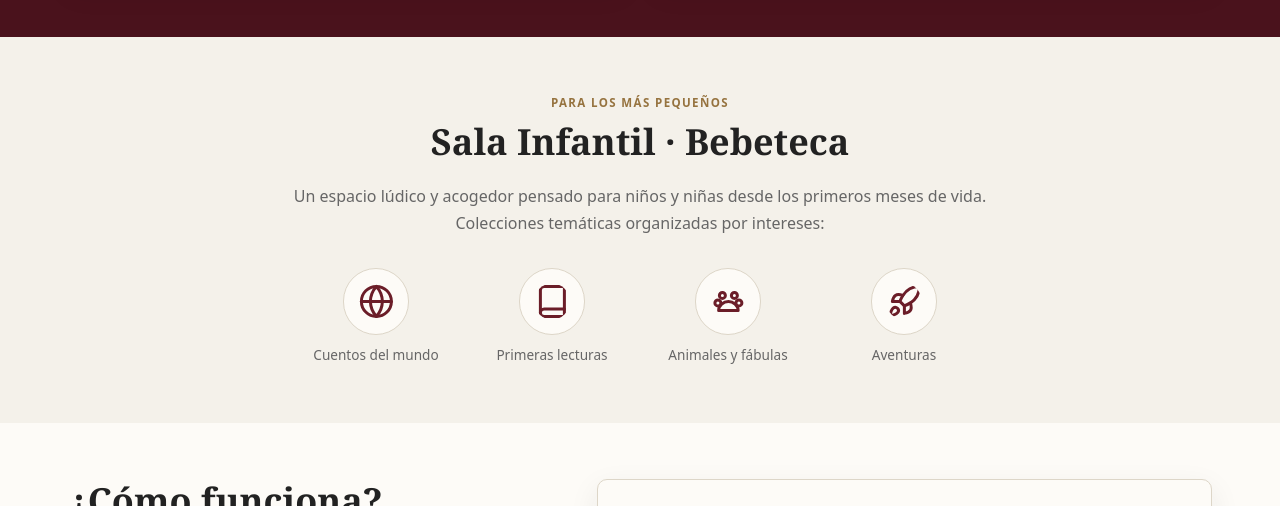
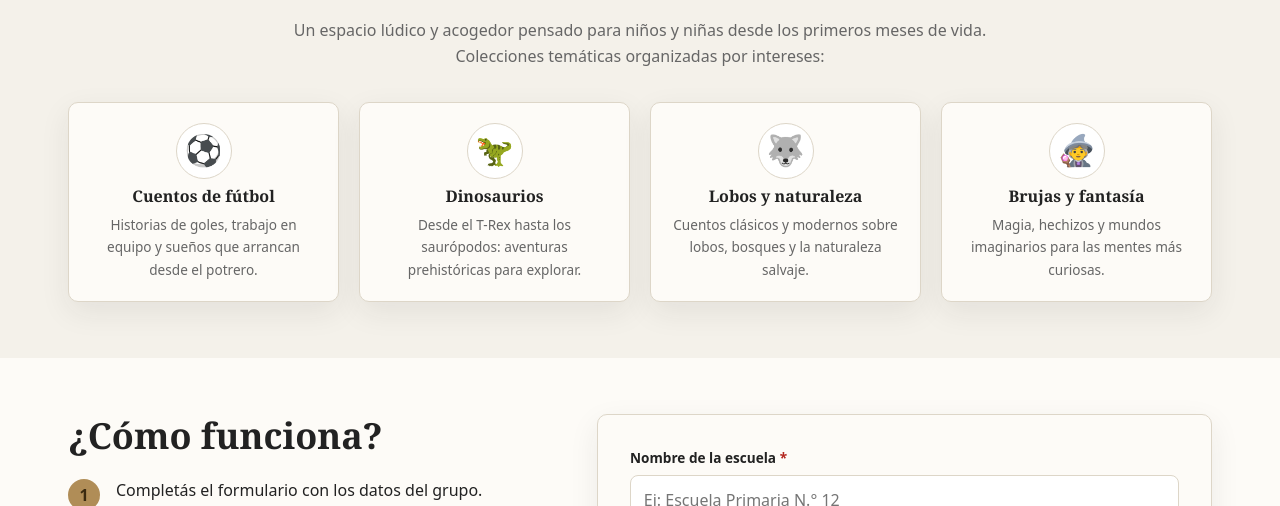
Before and after one commit to hleopary/biblioteca-pestalozzi-web, a plain HTML site: page index.html in a window 1280 px wide. Shown: the part 2294-2800 px from the top of the page. Drawn offline with Linux system fonts and the light colour scheme.

Commit message:
feat: ajustar estadisticas, novedades y bebeteca segun maqueta

```diff
--- a/css/styles.css
+++ b/css/styles.css
@@ -294,29 +294,34 @@ textarea:focus-visible {
   margin-bottom: 0;
 }
 
+/* Bloque único con borde que agrupa las dos estadísticas, separadas por una línea */
 .hero-stats {
   display: grid;
-  gap: var(--space-md);
+  border: 1px solid rgba(176, 141, 87, 0.5);
+  border-radius: var(--radius);
+  background-color: rgba(74, 18, 28, 0.6);
+  overflow: hidden;
 }
 
 .stat {
-  background: rgba(255, 255, 255, 0.06);
-  border: 1px solid rgba(176, 141, 87, 0.45);
-  border-radius: var(--radius);
-  padding: var(--space-md);
+  padding: var(--space-md) var(--space-lg);
   text-align: center;
+}
+
+.stat + .stat {
+  border-top: 1px solid rgba(176, 141, 87, 0.5);
 }
 
 .stat-number {
   display: block;
   font-family: var(--font-heading);
   font-size: 2rem;
-  color: var(--color-accent);
+  color: #fff;
 }
 
 .stat-label {
   font-size: 0.85rem;
-  color: rgba(255, 255, 255, 0.8);
+  color: rgba(255, 255, 255, 0.85);
 }
 
 /* --------------------------------------------------------------------------
@@ -484,6 +489,17 @@ textarea:focus-visible {
   color: var(--color-accent-dark);
 }
 
+/* Etiqueta en caja, arriba de la tarjeta (novedades) */
+.novedad .tag {
+  display: inline-block;
+  align-self: flex-start;
+  color: #fff;
+  background-color: var(--color-accent-dark);
+  padding: 0.3rem 0.65rem;
+  border-radius: 4px;
+  letter-spacing: 0.06em;
+}
+
 .card-date {
   margin-top: auto;
   padding-top: 0.6rem;
@@ -549,36 +565,47 @@ textarea:focus-visible {
   margin-right: auto;
 }
 
-.icon-grid {
+.bebeteca-grid {
   list-style: none;
   margin: var(--space-lg) 0 0;
   padding: 0;
-  display: flex;
-  justify-content: center;
-  flex-wrap: wrap;
-  gap: var(--space-lg);
+  display: grid;
+  grid-template-columns: repeat(4, 1fr);
+  gap: var(--space-md);
 }
 
-.icon-item {
+.bebeteca-card {
   display: flex;
   flex-direction: column;
   align-items: center;
-  gap: 0.6rem;
-  width: 9rem;
+  text-align: center;
+  gap: 0.5rem;
+  padding: var(--space-md);
+  background-color: var(--color-surface);
+  border: 1px solid var(--color-border);
+  border-radius: var(--radius);
+  box-shadow: var(--shadow);
 }
 
-.icon-item .icon {
-  width: 2.25rem;
-  height: 2.25rem;
-  padding: 0.9rem;
-  color: var(--color-primary);
-  background-color: var(--color-surface);
+.bebeteca-emoji {
+  display: grid;
+  place-items: center;
+  width: 3.5rem;
+  height: 3.5rem;
+  font-size: 1.9rem;
+  line-height: 1;
+  background-color: #fff;
   border: 1px solid var(--color-border);
   border-radius: 50%;
-  box-sizing: content-box;
 }
 
-.icon-item span {
+.bebeteca-card h3 {
+  margin: 0;
+  font-size: 1rem;
+}
+
+.bebeteca-card p {
+  margin: 0;
   font-size: 0.85rem;
   color: var(--color-text-muted);
 }
@@ -822,10 +849,10 @@ textarea:focus-visible {
 
 @media (max-width: 960px) {
   .hero-inner { grid-template-columns: 1fr; }
-  .hero-stats { grid-template-columns: repeat(2, 1fr); }
   .horarios-grid,
   .visitas-grid { grid-template-columns: 1fr; }
   .card-grid-3 { grid-template-columns: repeat(2, 1fr); }
+  .bebeteca-grid { grid-template-columns: repeat(2, 1fr); }
   .footer-grid { grid-template-columns: 1fr; }
 }
 
@@ -848,6 +875,7 @@ textarea:focus-visible {
   .form-row { grid-template-columns: 1fr; }
   .card-grid-2,
   .card-grid-3 { grid-template-columns: 1fr; }
+  .bebeteca-grid { grid-template-columns: 1fr; }
 }
 
 @media (min-width: 769px) {
--- a/index.html
+++ b/index.html
@@ -19,10 +19,7 @@
     <symbol id="i-map" viewBox="0 0 24 24"><path d="M21 10c0 7-9 13-9 13s-9-6-9-13a9 9 0 0 1 18 0z"/><circle cx="12" cy="10" r="3"/></symbol>
     <symbol id="i-phone" viewBox="0 0 24 24"><path d="M22 16.92v3a2 2 0 0 1-2.18 2 19.79 19.79 0 0 1-8.63-3.07 19.5 19.5 0 0 1-6-6 19.79 19.79 0 0 1-3.07-8.67A2 2 0 0 1 4.11 2h3a2 2 0 0 1 2 1.72 12.84 12.84 0 0 0 .7 2.81 2 2 0 0 1-.45 2.11L8.09 9.91a16 16 0 0 0 6 6l1.27-1.27a2 2 0 0 1 2.11-.45 12.84 12.84 0 0 0 2.81.7A2 2 0 0 1 22 16.92z"/></symbol>
     <symbol id="i-mail" viewBox="0 0 24 24"><path d="M4 4h16c1.1 0 2 .9 2 2v12c0 1.1-.9 2-2 2H4c-1.1 0-2-.9-2-2V6c0-1.1.9-2 2-2z"/><polyline points="22,6 12,13 2,6"/></symbol>
-    <symbol id="i-globe" viewBox="0 0 24 24"><circle cx="12" cy="12" r="10"/><line x1="2" y1="12" x2="22" y2="12"/><path d="M12 2a15.3 15.3 0 0 1 4 10 15.3 15.3 0 0 1-4 10 15.3 15.3 0 0 1-4-10 15.3 15.3 0 0 1 4-10z"/></symbol>
     <symbol id="i-book" viewBox="0 0 24 24"><path d="M4 19.5A2.5 2.5 0 0 1 6.5 17H20"/><path d="M6.5 2H20v20H6.5A2.5 2.5 0 0 1 4 19.5v-15A2.5 2.5 0 0 1 6.5 2z"/></symbol>
-    <symbol id="i-paw" viewBox="0 0 24 24"><circle cx="8" cy="8" r="2"/><circle cx="16" cy="8" r="2"/><circle cx="5" cy="13" r="2"/><circle cx="19" cy="13" r="2"/><path d="M12 12c-3.3 0-6.5 3-6.5 6H18.5C18.5 15 15.3 12 12 12z"/></symbol>
-    <symbol id="i-rocket" viewBox="0 0 24 24"><path d="M4.5 16.5c-1.5 1.26-2 5-2 5s3.74-.5 5-2c.71-.84.7-2.13-.09-2.91a2.18 2.18 0 0 0-2.91-.09z"/><path d="M12 15l-3-3a22 22 0 0 1 2-3.95A12.88 12.88 0 0 1 22 2c0 2.72-.78 7.5-6 11a22.35 22.35 0 0 1-4 2z"/><path d="M9 12H4s.55-3.03 2-4c1.62-1.08 5 0 5 0"/><path d="M12 15v5s3.03-.55 4-2c1.08-1.62 0-5 0-5"/></symbol>
     <symbol id="i-database" viewBox="0 0 24 24"><ellipse cx="12" cy="5" rx="9" ry="3"/><path d="M21 12c0 1.66-4 3-9 3s-9-1.34-9-3"/><path d="M3 5v14c0 1.66 4 3 9 3s9-1.34 9-3V5"/></symbol>
     <symbol id="i-archive" viewBox="0 0 24 24"><polyline points="21 8 21 21 3 21 3 8"/><rect x="1" y="3" width="22" height="5"/><line x1="10" y1="12" x2="14" y2="12"/></symbol>
     <symbol id="i-user-plus" viewBox="0 0 24 24"><path d="M16 21v-2a4 4 0 0 0-4-4H5a4 4 0 0 0-4 4v2"/><circle cx="8.5" cy="7" r="4"/><line x1="20" y1="8" x2="20" y2="14"/><line x1="23" y1="11" x2="17" y2="11"/></symbol>
@@ -121,9 +118,6 @@
 
         <div class="card-grid card-grid-3">
           <article class="card novedad">
-            <div class="media" role="img" aria-label="Foto: estantería con libros de literatura argentina">
-              <span class="media-label">Foto: literatura argentina</span>
-            </div>
             <div class="card-body">
               <span class="tag">Donación provincial</span>
               <h3>85 nuevos títulos de literatura argentina</h3>
@@ -133,9 +127,6 @@
           </article>
 
           <article class="card novedad">
-            <div class="media" role="img" aria-label="Foto: portada de El Eternauta">
-              <span class="media-label">Foto: El Eternauta</span>
-            </div>
             <div class="card-body">
               <span class="tag">Recomendación de la semana</span>
               <h3>&ldquo;El Eternauta&rdquo; &ndash; H.G. Oesterheld</h3>
@@ -145,9 +136,6 @@
           </article>
 
           <article class="card novedad">
-            <div class="media" role="img" aria-label="Foto: libros del fondo de colectividades">
-              <span class="media-label">Foto: colectividades</span>
-            </div>
             <div class="card-body">
               <span class="tag">Donación de socios</span>
               <h3>Fondo de colectividades: 40 nuevas incorporaciones</h3>
@@ -199,11 +187,27 @@
         <h2>Sala Infantil &middot; Bebeteca</h2>
         <p class="section-lead">Un espacio lúdico y acogedor pensado para niños y niñas desde los primeros meses de vida. Colecciones temáticas organizadas por intereses:</p>
 
-        <ul class="icon-grid">
-          <li class="icon-item"><svg class="icon" aria-hidden="true"><use href="#i-globe"></use></svg><span>Cuentos del mundo</span></li>
-          <li class="icon-item"><svg class="icon" aria-hidden="true"><use href="#i-book"></use></svg><span>Primeras lecturas</span></li>
-          <li class="icon-item"><svg class="icon" aria-hidden="true"><use href="#i-paw"></use></svg><span>Animales y fábulas</span></li>
-          <li class="icon-item"><svg class="icon" aria-hidden="true"><use href="#i-rocket"></use></svg><span>Aventuras</span></li>
+        <ul class="bebeteca-grid">
+          <li class="bebeteca-card">
+            <span class="bebeteca-emoji" aria-hidden="true">⚽</span>
+            <h3>Cuentos de fútbol</h3>
+            <p>Historias de goles, trabajo en equipo y sueños que arrancan desde el potrero.</p>
+          </li>
+          <li class="bebeteca-card">
+            <span class="bebeteca-emoji" aria-hidden="true">🦖</span>
+            <h3>Dinosaurios</h3>
+            <p>Desde el T-Rex hasta los saurópodos: aventuras prehistóricas para explorar.</p>
+          </li>
+          <li class="bebeteca-card">
+            <span class="bebeteca-emoji" aria-hidden="true">🐺</span>
+            <h3>Lobos y naturaleza</h3>
+            <p>Cuentos clásicos y modernos sobre lobos, bosques y la naturaleza salvaje.</p>
+          </li>
+          <li class="bebeteca-card">
+            <span class="bebeteca-emoji" aria-hidden="true">🧙‍♀️</span>
+            <h3>Brujas y fantasía</h3>
+            <p>Magia, hechizos y mundos imaginarios para las mentes más curiosas.</p>
+          </li>
         </ul>
       </div>
     </section>
```
